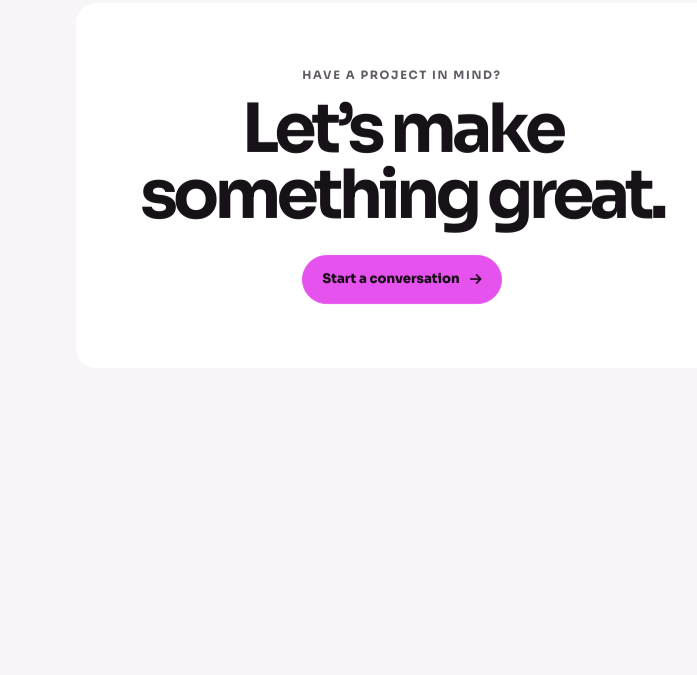
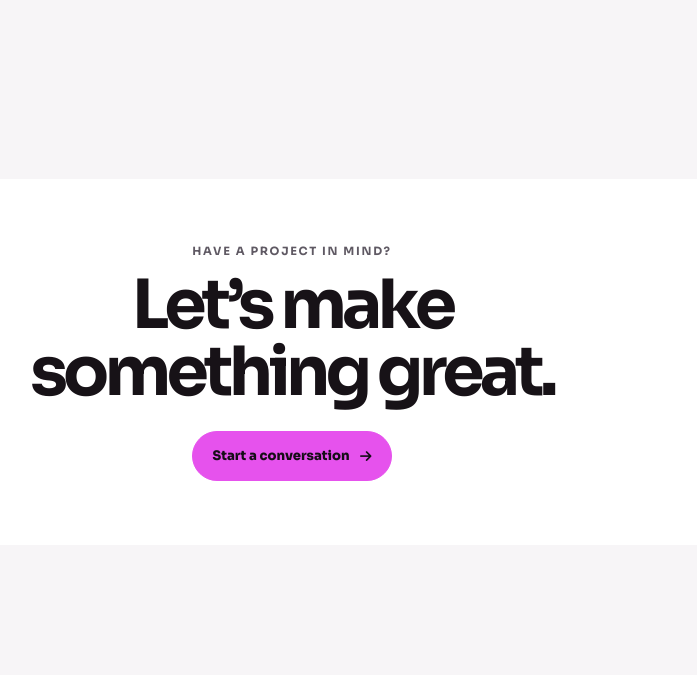
Before and after one commit to casandraheavenestelloso-crypto/cas-portfolio, a plain HTML site: page about.html in a window 1280 px wide. Shown: the part 5025-5700 px from the top of the page, without its empty margins (238-935 px from the left). Drawn offline with Linux system fonts and the light colour scheme.

Commit message:
Update section class for about CTA container

```diff
--- a/about.html
+++ b/about.html
@@ -177,7 +177,7 @@
           <span>Best BigCommerce Website, Binary Anvil Internship</span>
         </div>
       </section>
-      <section class="container reveal">
+      <section class="container reveal about-cta-container">
         <div class="about-cta">
         <p class="eyebrow">
           Have a project in mind?
```
